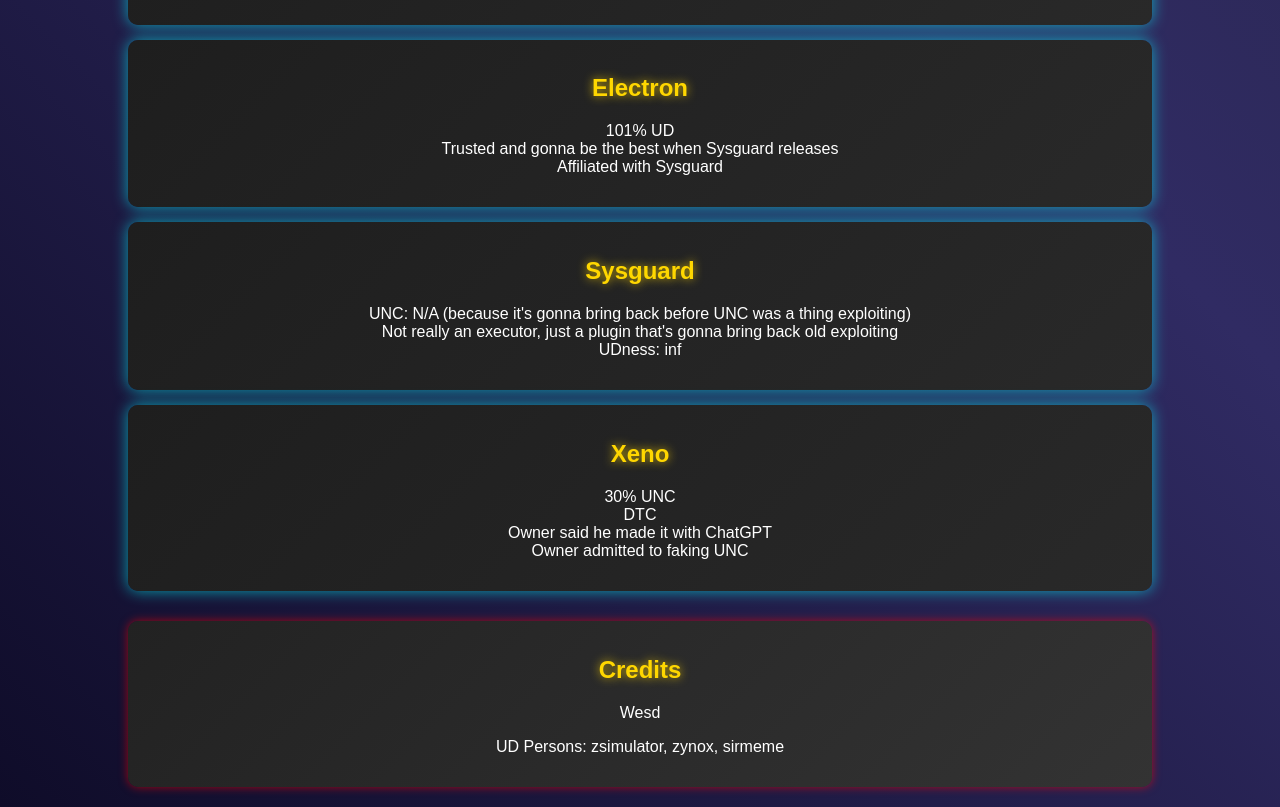
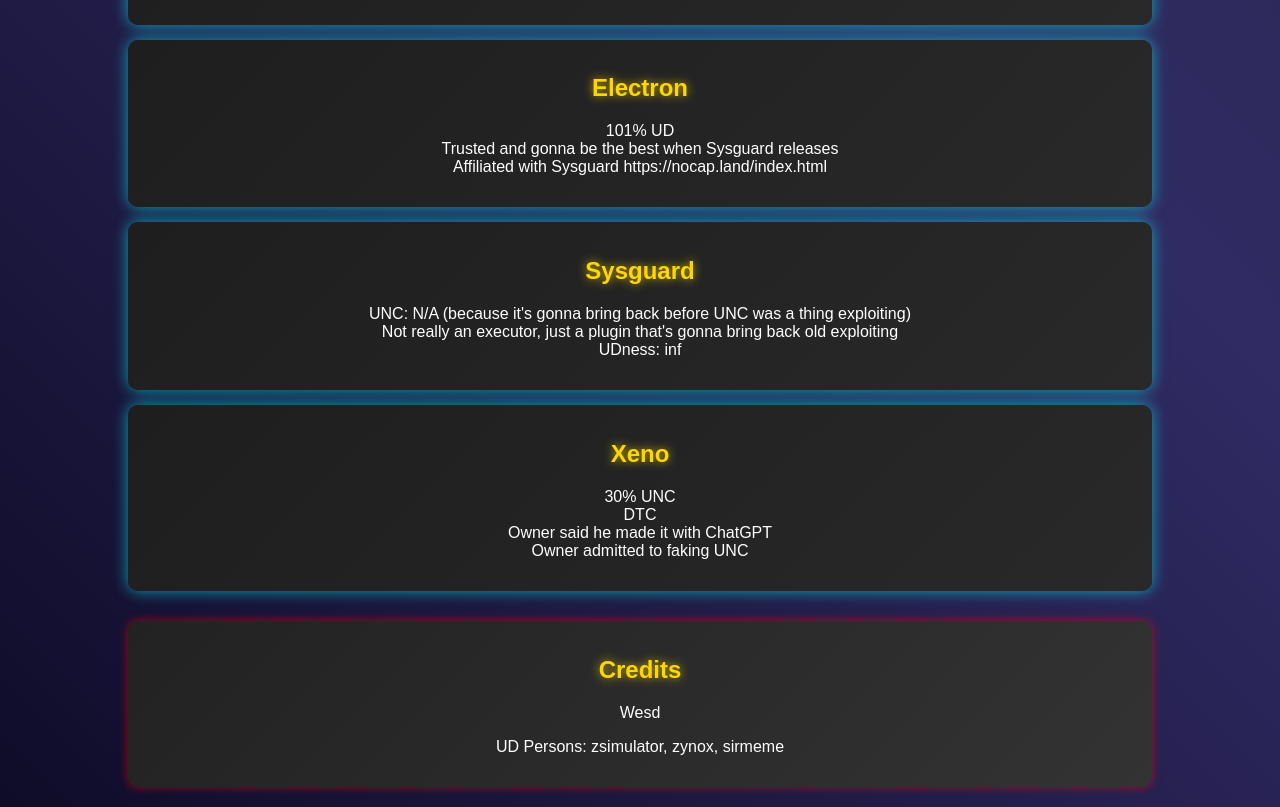
Before and after one commit to drixpyyy/executors, a plain HTML site: page index.html in a window 1280 px wide. Shown: the part 1340-2147 px from the top of the page. Drawn offline with Linux system fonts and the light colour scheme.

Commit message:
Update index.html

```diff
--- a/index.html
+++ b/index.html
@@ -64,7 +64,7 @@
         <div class="executor"><h2>Wave</h2><p>ULTRA DETECTED<br>Detectedness is RIGHT in front of Cheat Engine<br>Super ass, don't use<br>100% UNC (shitsploit)</p></div>
         <div class="executor"><h2>Ratlantis (Atlantis)</h2><p>It's a rat<br>Not gonna use it because it's a rat<br>Everything that uses the API is a rat</p></div>
         <div class="executor"><h2>Xspy</h2><p>Soon I think<br>I hope it's good</p></div>
-        <div class="executor"><h2>Electron</h2><p>101% UD<br>Trusted and gonna be the best when Sysguard releases<br>Affiliated with Sysguard</p></div>
+        <div class="executor"><h2>Electron</h2><p>101% UD<br>Trusted and gonna be the best when Sysguard releases<br>Affiliated with Sysguard https://nocap.land/index.html</p></div>
         <div class="executor"><h2>Sysguard</h2><p>UNC: N/A (because it's gonna bring back before UNC was a thing exploiting)<br>Not really an executor, just a plugin that's gonna bring back old exploiting<br>UDness: inf</p></div>
         <div class="executor"><h2>Xeno</h2><p>30% UNC<br>DTC<br>Owner said he made it with ChatGPT<br>Owner admitted to faking UNC</p></div>
 
```
